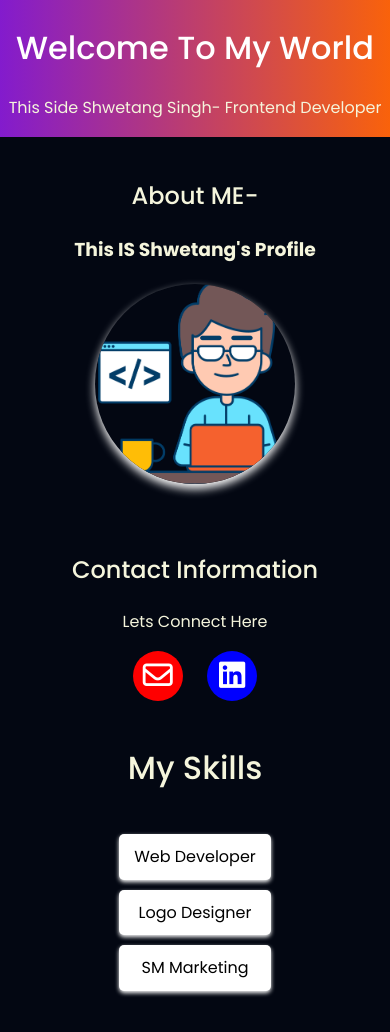
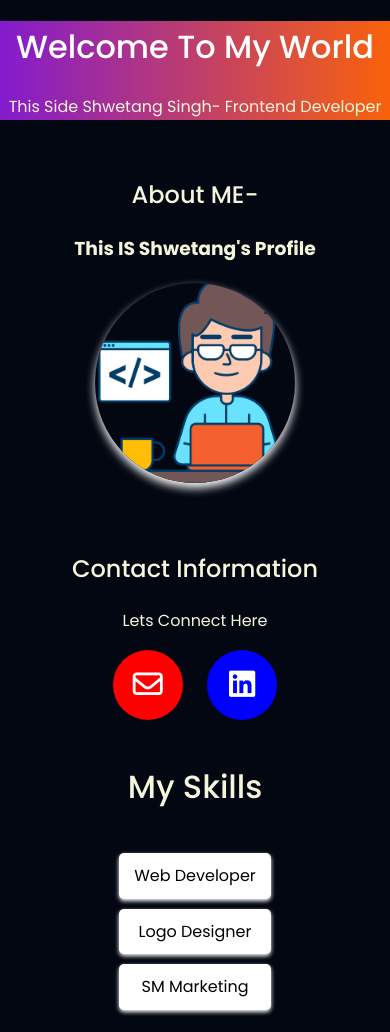
Before and after one commit to harshu014/cvDeployment, a plain HTML site: page index.html in a window 390 px wide. Shown: the top 1032 px of the page. Drawn offline with Linux system fonts and the light colour scheme.

Commit message:
Update style.css
good

```diff
--- a/style.css
+++ b/style.css
@@ -42,12 +42,12 @@ a{
 .linkIcon{
    display: inline-block;
    margin: 0 10px;
-   width: 50px;
-   height: 50px;
+   width: 70px;
+   height: 70px;
    font-size: 30px;
    border-radius: 50%;
    color: white;
-   line-height: 50px;
+   line-height: 70px;
    text-align: center;
 }
 .linkIcon:hover{
@@ -195,6 +195,12 @@ form textarea{
       text-align: center;
 
    }
+   header{
+      background: linear-gradient(to right, #831bcd, #f9620b);
+      color: white;
+      padding: 0;
+      text-align: center;
 
 
+   }
 }
```
